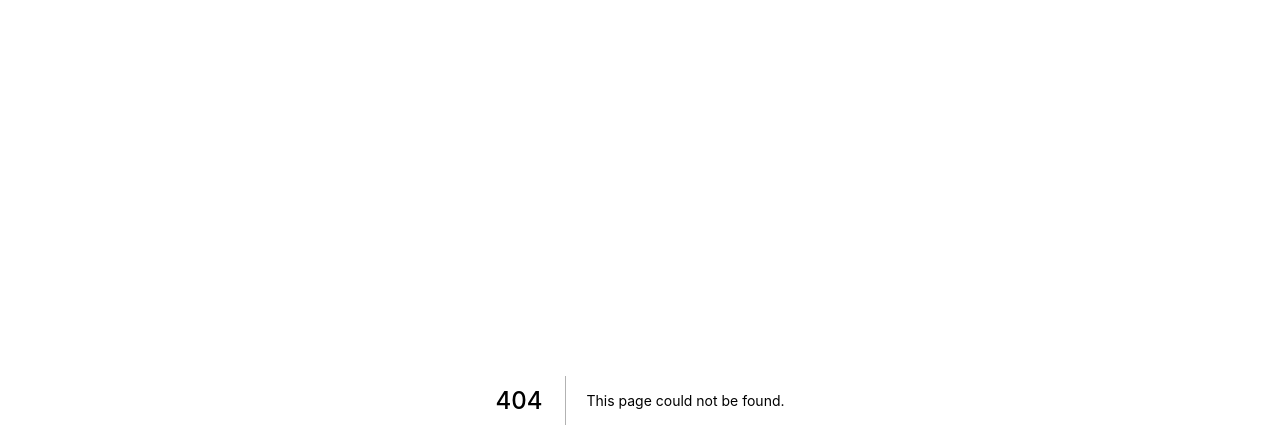
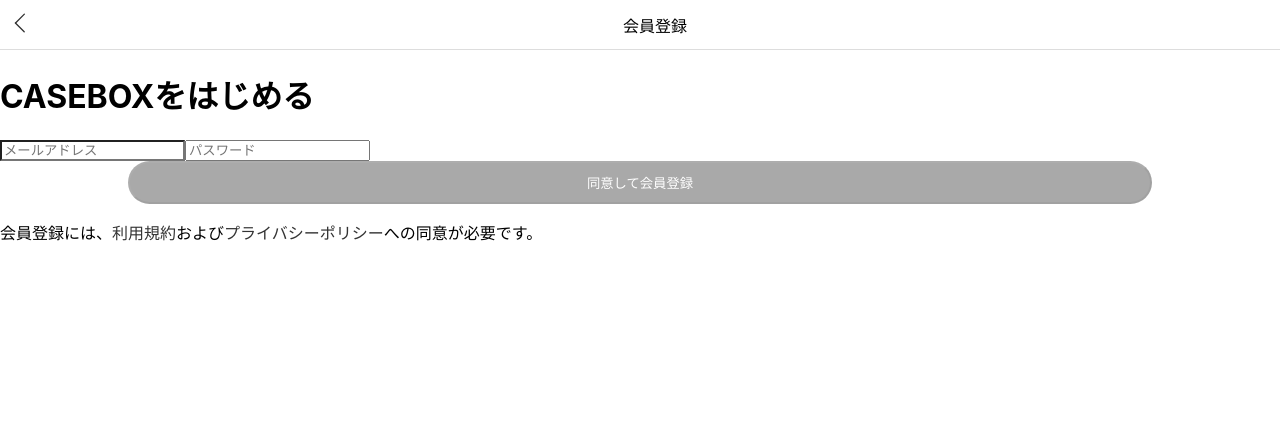
Before and after one commit to 2022-HEW/casebox, a Next.js app: page /app_sign_up in a window 1280 px wide. Before the commit this address had no page. Shown: the top 448 px of the page. Built offline with nearby package versions, Linux system fonts and the light colour scheme.

Commit message:
メールアドレスバリデーション

```diff
--- a/src/components/common/App_button.tsx
+++ b/src/components/common/App_button.tsx
@@ -1,4 +1,4 @@
-import { ComponentProps } from "react";
+import { ComponentProps, CSSProperties } from "react";
 import styles from "../../styles/app_button.module.css";
 
 // type Props = {
@@ -7,16 +7,19 @@ import styles from "../../styles/app_button.module.css";
 //   situ_name: 'nav' | 'screen';
 // };
 type Props = {
-  label: string;
+  label: string,
+  style?:CSSProperties
 }&ComponentProps<"button">;
 
-export const Button= ({ label, onClick}:Props) => {
+export const Button= ({ label, onClick,disabled,style}:Props) => {
   return (
     <button
       // sizeが'small'の時: styles.buttonとstyles.smallが適用される
       // sizeが'small'ではない時: styles.buttonとstyles.largeが適用される
       className={`${styles.button}`}
       onClick={onClick}
+      disabled={disabled}
+      style={style}
     >
       {label}
     </button>
--- a/src/pages/api/app_sql.ts
+++ b/src/pages/api/app_sql.ts
@@ -43,7 +43,7 @@ export default async function handler(
   const modelID = req.query.modelID
   const stock = req.query.stock
   const quant = req.query.quant
-  const email = req.query.email
+  const login = req.query.login
 
   // const router = useRouter()
   // let sql = router.query
@@ -57,16 +57,16 @@ export default async function handler(
       break;
 
     case "login":
-      sql  = `SELECT userID,user_name,user_comment,user_email,user_password,user_image FROM t_users  WHERE user_email = "${email}" `
+      sql  = `SELECT userID,user_name,user_comment,user_email,user_password,user_image FROM t_users  WHERE user_email = "${login}" `
       break;
 
-    case "device":
-      sql = `SELECT model_name from t_stocks`
+    case "signup_check":
+      sql = `SELECT user_email from t_users`
       // sql = `SELECT s.model_name,c.color_name from t_color_relation r JOIN t_stocks s ON s.model_ID = r.model_ID JOIN t_product_colors c ON c.color_ID = r.color_ID WHERE s.model_delete_flg = 0;`
       break;
 
 
-    case "stock_data":
+    case "signup":
       sql=`SELECT model_stocks,model_id  from t_stocks `
       break;
 
--- /dev/null
+++ b/src/pages/app_sign_up.tsx
@@ -0,0 +1,91 @@
+import Link from 'next/link';
+import { type } from 'os';
+import React, { useEffect, useState } from 'react'
+import useSWR from 'swr';
+import { Button } from '../components/common/App_button'
+import App_header from '../components/common/App_header'
+import styles from '../styles/app_login.module.css'
+
+
+
+async function fetcher(url: string): Promise<boolean | null > {
+    const response = await fetch(url);
+    return response.json();
+}
+
+const app_sign_up = () => {
+  return (
+    <>
+        <App_header label={"会員登録"}/>
+        <SignupBox/>
+        <Form/>
+        <p>
+            会員登録には、<Link href={""}>利用規約</Link>および<Link href={""}>プライバシーポリシー</Link>への同意が必要です。
+        </p>
+    </>
+  )
+}
+
+const SignupBox = () =>{
+    return(
+        <div>
+            <h1>CASEBOXをはじめる</h1>
+        </div>
+    )
+}
+
+
+const Form = ()=>{
+    const [email,setEmail] = useState("")
+    const [password,setPassword] = useState("")
+    const [duplication,setDuplication] = useState(false)
+    const [regex,setRegex] = useState(true)
+
+    const { data,error } = useSWR<any>(email!=="" && `/api/app_sql?sql=signup_check`,fetcher)
+
+    const addDB = async() =>{
+        await fetch(`/api/app_sql?sql=signup`)
+        .then(res=>{return res.json()})
+        .then((data)=> console.log(data))
+    }
+    type Profile={
+        [key:string]:string
+    }
+
+    if(error){
+        console.log(error);
+    }
+    // validation
+    useEffect(()=>{
+        setDuplication(false)
+        if(data){
+            data.map((value:Profile)=>{
+                // 重複時エラーを出す
+                if(value.user_email === email){
+                    setDuplication(true)
+                }
+            })
+        }
+        // 正しい書式かどうか
+        if(email.match(/[a-zA-Z0-9]+[a-zA-Z0-9\._-]*@[a-zA-Z0-9_-]+[a-zA-Z0-9\._-]+/)){
+            setRegex(false)
+        }
+    },[email, data])
+
+
+
+    // console.log(email);
+
+    // console.log(loginflg);
+
+    return(
+        <>
+            <input placeholder='メールアドレス' value={email} onChange={(e)=>{setEmail(e.target.value)}} style={duplication ?{background:"red"}:{background:"white"}}/>
+            <input placeholder='パスワード' value={password} onChange={(e)=>{setPassword(e.target.value)}}/>
+            <Button label='同意して会員登録' onClick={addDB} disabled={(duplication || regex) && true} style={(duplication || regex) ?{opacity:"0.5"}:{opacity:"1.0"}}/>
+        </>
+    )
+}
+
+
+export default app_sign_up
```
Also changed, not shown: src/pages/app_login.tsx (+6 -3 lines), 1 other file (tests, documents, lock files or other folders).
